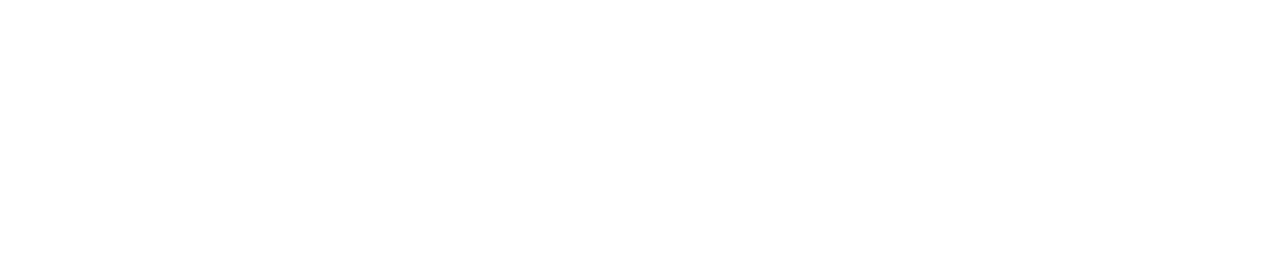
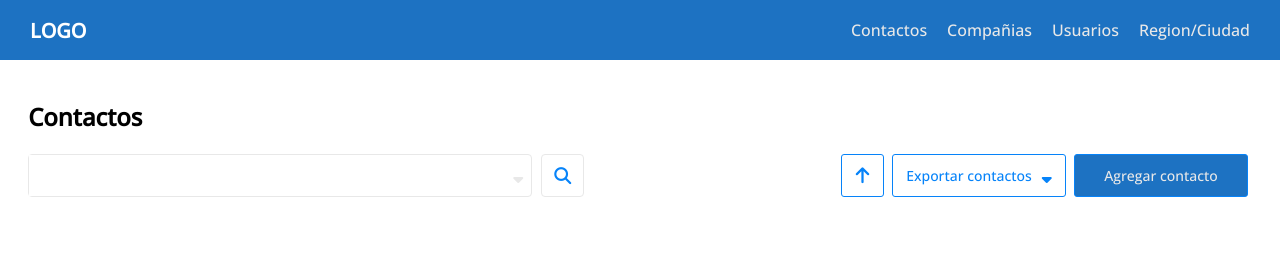
Before and after one commit to Bnoya/proyecto-4, a plain HTML site: page Front-end/HTML/index.html in a window 1280 px wide. Drawn offline with nearby package versions, Linux system fonts and the light colour scheme.

Commit message:
Frontstart

```diff
--- /dev/null
+++ b/Front-end/CSS/_contacts.scss
@@ -0,0 +1,112 @@
+.first-area{
+    height: 150px;
+    margin-left: 2.2%;
+    .contact{
+        font-family: 'Open Sans', sans-serif;
+        font-size: 16px;
+        margin-top: 40px;
+    }
+    .search-bar{
+        display: flex;
+        flex-direction: row;
+        margin-top: 21px;
+        justify-content: space-between;
+        .left{
+            width: 600px;
+            display: flex;
+            flex-direction: row;
+            .bar{
+                width: 502px;
+                height: 41px;
+                border: 1px solid #e8e8e8;
+                border-radius: 4px;
+
+                input{
+                    width: 475px;
+                    height: 41px;
+                    border: none;
+                    font-size: 20px;
+                }
+                i{
+                    margin-left: 5px;
+                    margin-top: -10px;
+                    padding-top: -5px;
+                    color: #e8e8e8;
+                }
+            }
+            .search-button{
+                width: 41px;
+                height: 41px;
+                margin-left: 9px;
+                background-color: #fff;
+                border: 1px solid #e8e8e8;
+                border-radius: 4px;
+                display: flex;
+                justify-content: center;
+                align-items: center;
+                i{
+                    color: #0683F9;
+                    font-size: 17px;
+                }
+            }
+        }
+        .right{
+            width: 415px;
+            margin-right: 28px;
+            .buttons{
+                display: flex;
+                flex-direction: row;
+                justify-content: space-around;
+                .upload{
+                    width: 41px;
+                    height: 41px;
+                    border: 1.5px solid #0683F9 ;
+                    border-radius: 3px;
+                    display: flex;
+                    justify-content: center;
+                    align-items: center;
+                    i{
+                        color: #0683F9;
+                        font-size: 18px;
+
+                    }
+                }
+                .export{
+                    width: 172px;
+                    height: 41px;
+                    border: 1.5px solid #0683F9 ;
+                    border-radius: 3px;
+                    display: flex;
+                    justify-content: center;
+                    align-items: center;
+                    h3{
+                        font-family: 'Open Sans', sans-serif;
+                        font-weight: normal;
+                        font-size: 14px;
+                        color: #0683F9;
+                    }
+                    i{
+                        margin-left: 10px;
+                        color: #0683F9;
+                    }
+                }
+                .addContact{
+                    width: 172px;
+                    height: 41px;
+                    border: 1.5px solid #0683F9 ;
+                    border-radius: 3px;
+                    display: flex;
+                    justify-content: center;
+                    align-items: center;
+                    background-color: #1d72c2;
+                    h3{
+                        font-family: 'Open Sans', sans-serif;
+                        font-weight: normal;
+                        font-size: 14px;
+                        color: #e8e8e8;
+                    }
+                }
+            }
+        }
+    }
+}
--- /dev/null
+++ b/Front-end/CSS/_menu.scss
@@ -0,0 +1,56 @@
+
+
+.menu{
+    display: flex;
+    flex-direction: row;
+    justify-content: space-between;
+    align-items: center;
+    list-style: none;
+    background: #1d72c2;
+    height: 60px;
+    .logo{
+        color: #fff;
+        text-decoration: none;
+        font-family: 'Open Sans', sans-serif;
+        font-size: 20px;
+        font-weight: bolder;
+        margin-left: 30px;
+    }
+    nav{
+        height: 100%;
+        .nav-links{
+            display: flex;
+            flex-direction: row;
+            justify-content: space-around;
+            align-items: center;
+            margin-right: 30px;
+            height: 100%;
+            li{
+                display: flex;
+                align-items: center;
+                list-style: none;
+                margin-top: 0;
+                margin-left: 20px;
+                height: 100%;
+                :hover{
+                    color: #fff;
+                    border-bottom: 2px solid #fff;
+                    margin-bottom: 3px;
+                }
+
+
+                a{
+                    display: flex;
+                    align-items: center;
+                    text-decoration: none;
+                    color: #e8e8e8;
+                    font-size: 16px;
+                    font-family: 'Open Sans', sans-serif;
+                    height: 100%;
+                }
+
+            }
+
+        }
+    }
+}
--- /dev/null
+++ b/Front-end/CSS/style.scss
@@ -0,0 +1,8 @@
+@import '_menu.scss';
+@import '_contacts.scss';
+
+*{
+    margin: 0;
+    padding: 0;
+
+}
--- a/Front-end/HTML/index.html
+++ b/Front-end/HTML/index.html
@@ -4,9 +4,50 @@
     <meta charset="UTF-8">
     <meta http-equiv="X-UA-Compatible" content="IE=edge">
     <meta name="viewport" content="width=device-width, initial-scale=1.0">
+    <link rel="stylesheet" href="/Front-end/CSS/style.css">
+    <link rel="preconnect" href="https://fonts.googleapis.com">
+    <link rel="preconnect" href="https://fonts.gstatic.com" crossorigin>
+    <link href="https://fonts.googleapis.com/css2?family=Open+Sans:wght@500&display=swap" rel="stylesheet">
+    <script src="https://kit.fontawesome.com/7b7f344aa2.js" crossorigin="anonymous"></script>
+
     <title>Data Warehouse</title>
 </head>
 <body>
-
+    <header>
+        <div class="menu">
+            <a href="./index.html" class="logo">LOGO</a>
+            <nav>
+                <ul class="nav-links">
+                    <li> <a href="./contacts.html">Contactos</a> </li>
+                    <li> <a href="./companies.html">Compañias</a> </li>
+                    <li><a href="./users.html">Usuarios</a></li>
+                    <li><a href="./region.html"> Region/Ciudad </a></li>
+                </ul>
+            </nav>
+        </div>
+    </header>
+    <main>
+        <div class="first-area">
+            <div class="contact">
+                <h2>Contactos</h2>
+            </div>
+            <div class="search-bar">
+                <div class="left">
+                    <div class="bar">
+                        <input type="text">
+                        <i class="fas fa-sort-down"></i>
+                    </div>
+                    <div class="search-button"><i class="fas fa-search"></i></div>
+                </div>
+                <div class="right">
+                    <div class="buttons">
+                        <div class="upload"><i class="fas fa-arrow-up"></i></div>
+                        <div class="export"><h3>Exportar contactos</h3> <i class="fas fa-sort-down"></i></div>
+                        <div class="addContact"><h3>Agregar contacto</h3></div>
+                    </div>
+                </div>
+            </div>
+        </div>
+    </main>
 </body>
 </html>
```
Also changed, not shown: Front-end/HTML/companies.html (added, +12 -0 lines), Front-end/HTML/contacts.html (added, +12 -0 lines), Front-end/HTML/region.html (added, +12 -0 lines), Front-end/HTML/users.html (added, +12 -0 lines), Front-end/CSS/main.scss (deleted), Front-end/CSS/style.css (added), 1 other file.
